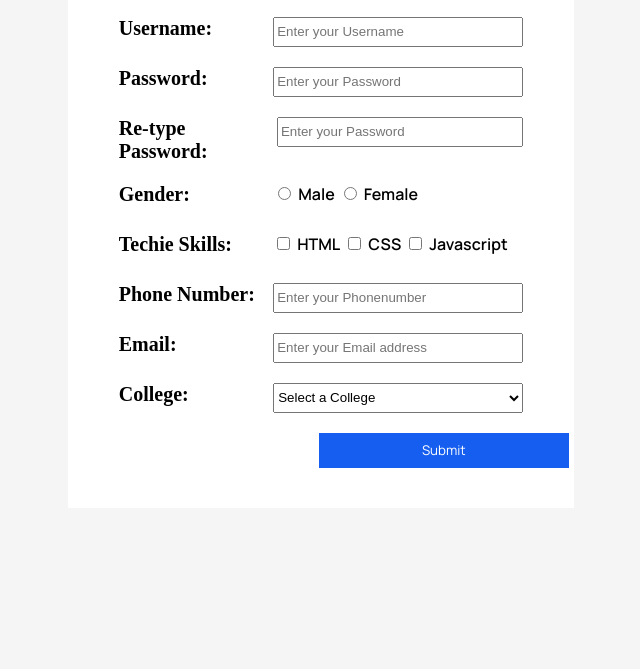
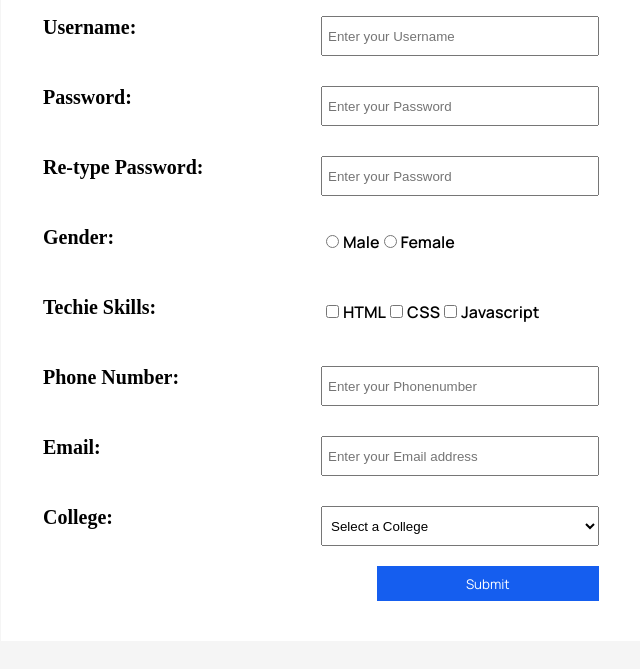
Before and after one commit to Tony-CodeS/JustProject, a plain HTML site: page form.html in a window 1280 px wide. Shown: the part 131-800 px from the top of the page, without its empty margins (319-959 px from the left). Drawn offline with Linux system fonts and the light colour scheme; a web font is replaced by a local one.

Commit message:
Update Form

```diff
--- a/form.css
+++ b/form.css
@@ -1,5 +1,10 @@
+*{
+    box-sizing: border-box;
+    margin: 0;
+    padding: 0;
+}
 .formDiv{
-    width: 80%;
+    width: 90%;
     margin: auto;
     padding: 10px;
     padding-bottom: 40px;
@@ -10,20 +15,22 @@
     font-family: 'Halant';
 }
 
-/* form{
-    width: 50%;
-    background: orange;
-} */
+
 .childDiv{
     display: flex;
     justify-content: space-between;
-    margin-bottom: 20px;
+    flex-wrap: wrap;
+    /* padding: 20px; */
+    margin-top: 30px;
 }
 
-.input{
-    width: 250px;
-    height: 30px;
+.formInput{
+    width: 50%;
+    height: 40px;
+    padding: 5px;
 }
+
+
 
 .label{
     font-family: "Halant";
@@ -36,18 +43,25 @@
     font-weight: 600;
 }
 
-button{
-    width: 250px;
+.container {
+    display: flex;
+    justify-content: flex-end;
+}
+
+button {
+    width: 40%;
     height: 35px;
     background: #155EEF;
     border: none;
     color: white;
     font-family: 'Manrope';
-    margin-left: 200px;
+    margin-top: 20px;
 }
 
+
+
 .mainDiv{
-    width: 40%;
+    width:50%;
     margin: auto;
     background: #FFFF;
 }
@@ -55,3 +69,13 @@ button{
 body{
     background: #F5F5F5;
 }
+
+@media screen and (max-width:1030px){
+    .formInput{
+        width: 40%;
+    }
+
+    .mainDiv{
+        width:70%;
+    }
+}
--- a/form.html
+++ b/form.html
@@ -16,35 +16,35 @@
           <!--  -->
         <div class="childDiv">
         <label  class="label"> Name:</label>
-        <input type="text" required="true" placeholder="Enter your Name" class="input"/>
+        <input type="text" required="true" placeholder="Enter your Name" class="formInput"/>
         </div>
           <!--  -->
 
            <!--  -->
         <div class="childDiv">
         <label  class="label"> Username:</label>
-        <input type="text" required="true" placeholder="Enter your Username" class="input"/>
+        <input type="text" required="true" placeholder="Enter your Username"  class="formInput"/>
         </div>
               <!--  -->
 
              <!--  -->
         <div class="childDiv">
         <label  class="label" > Password:</label>
-        <input type="password" required="true" placeholder="Enter your Password" class="input"/>
+        <input type="password" required="true" placeholder="Enter your Password"  class="formInput"/>
         </div>
          <!--  -->
 
               <!--  -->
         <div class="childDiv">
         <label  class="label" > Re-type Password:</label>
-        <input type="password" required="true" placeholder="Enter your Password" class="input"/>
+        <input type="password" required="true" placeholder="Enter your Password" class="formInput"/>
         </div>
         <!--  -->
 
          <!--  -->
          <div class="childDiv">
         <label  class="label"> Gender:</label>
-       <div class="input">
+       <div  class="formInput">
         <input type="radio" required="true" value="Male" name="gender"/>
         <label class="radioLabel"> Male</label>
         <input type="radio" required="true" value="Female" name="gender"/>
@@ -57,7 +57,7 @@
                <!--  -->
         <div class="childDiv">
         <label  class="label"> Techie Skills:</label>
-       <div class="input">
+       <div  class="formInput">
         <input type="checkbox" required="true" value="html" name="html"/>
         <label class="radioLabel"> HTML</label>
         <input type="checkbox" required="true"  value="css" name="css"/>
@@ -72,29 +72,31 @@
                <!--  -->
         <div class="childDiv">
         <label  class="label"> Phone Number:</label>
-        <input type="tel" required="true" placeholder="Enter your Phonenumber" class="input"/>
+        <input type="tel" required="true" placeholder="Enter your Phonenumber"  class="formInput"/>
         </div>
               <!--  -->
 
         <div class="childDiv">
         <label class="label"> Email:</label>
-        <input type="email" required="true" placeholder="Enter your Email address" class="input"/>
+        <input type="email" required="true" placeholder="Enter your Email address"  class="formInput"/>
         </div>
                       <!--  -->
 
         <div class="childDiv">
         <label  class="label"> College:</label>
-      <div>
-        <select class="input">
+
+        <select  class="formInput">
           <option value="" disabled selected>Select a College</option>
-          <option value="option1">Option 1</option>
+          <option value="option1" class="input">Option 1</option>
           <option value="option2">Option 2</option>
           <option value="option3">Option 3</option>
         </select>
-      </div>
+
         </div>
                             <!--  -->
+       <div class="container">
         <button value="submit"> Submit </button>
+       </div>
         </form>
     </div>
 </body>
```
